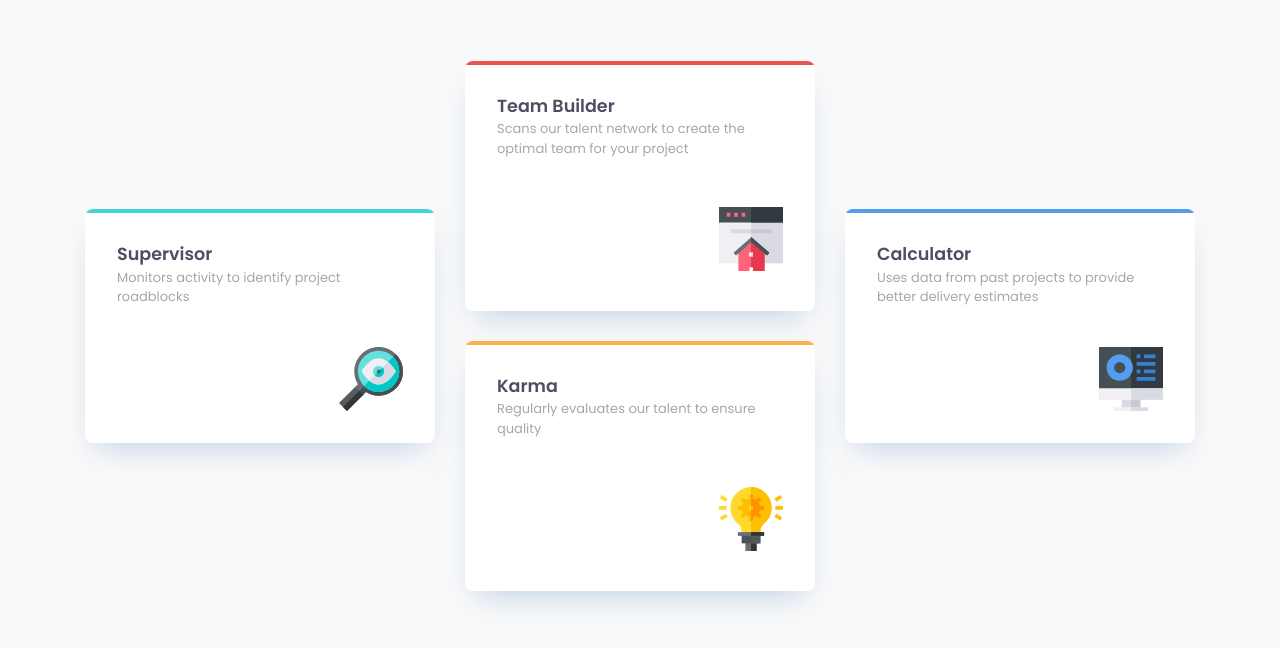
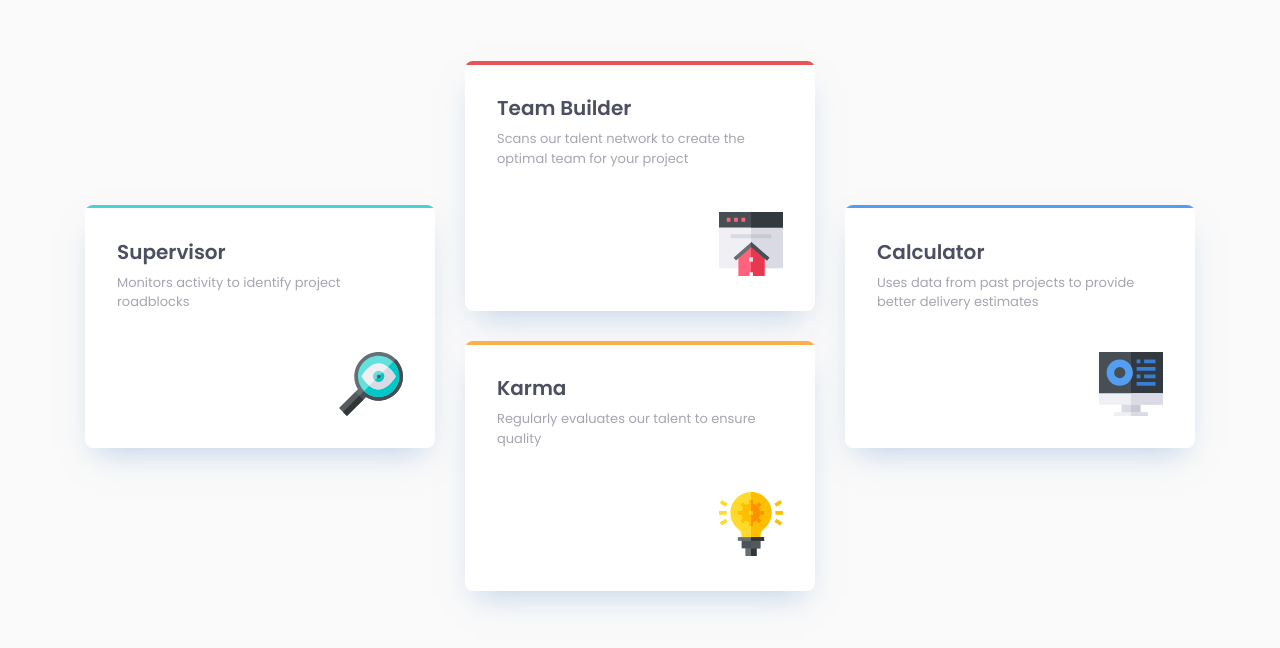
Before and after one commit to jeffabenoja/Four_card_feature, a plain HTML site: page index.html in a window 1280 px wide. Shown: the part 252-900 px from the top of the page. Drawn offline with Linux system fonts and the light colour scheme.

Commit message:
Update style.css

```diff
--- a/assets/style.css
+++ b/assets/style.css
@@ -177,7 +177,7 @@ p {
         padding: 3.2rem;
     }
 }
-.card-features h5 {
+.card-features h3 {
     font-size: var(--fs-md);
     font-weight: var(--fw-bold);
     margin-bottom: 6px;
```
